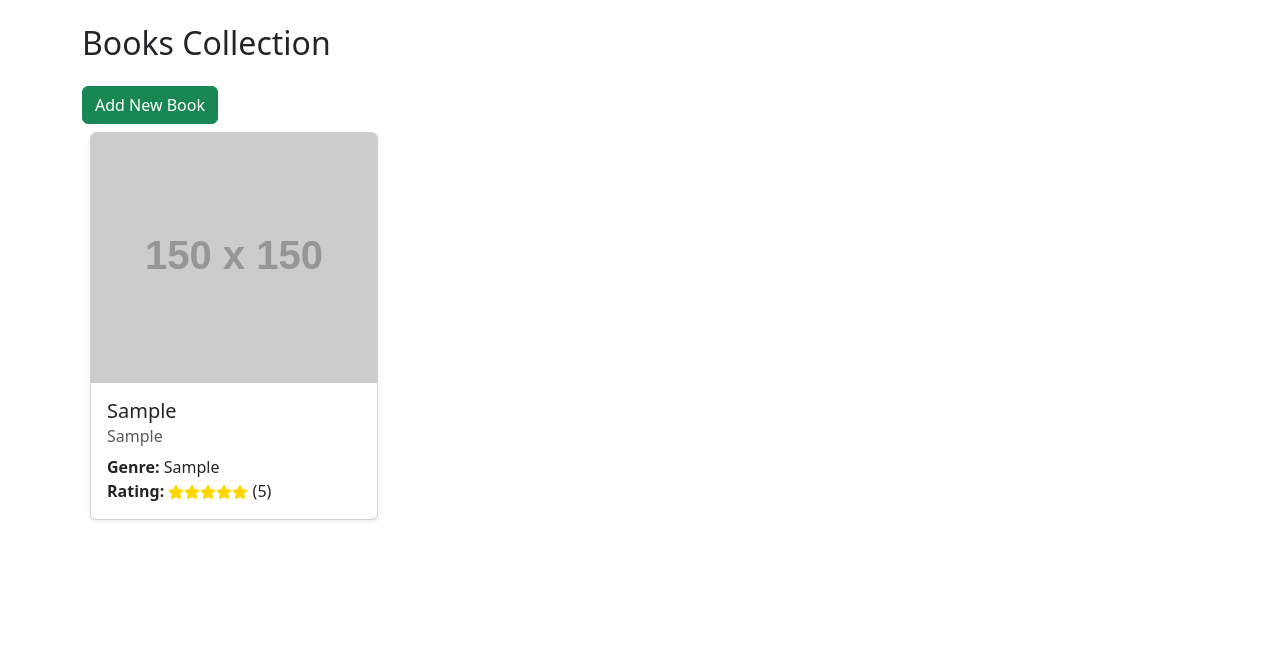
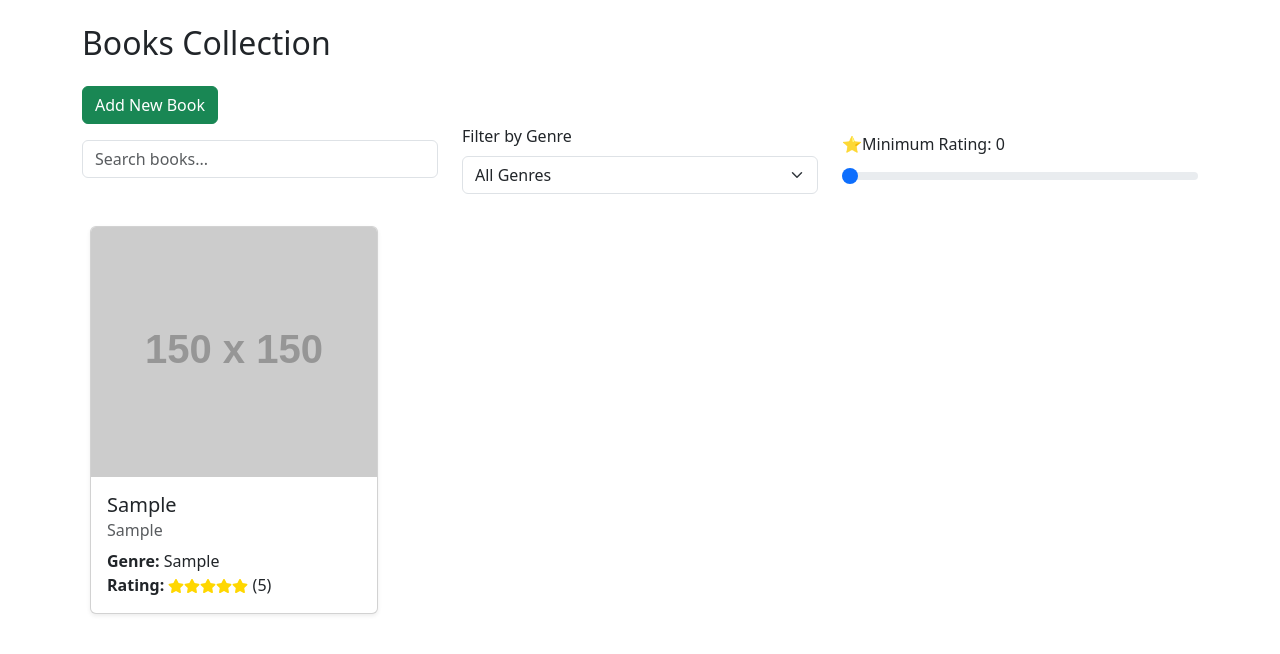
Before and after one commit to DeepaGoggi/book-review-app-proj2, a React (Vite) app: page /add in a window 1280 px wide. Both pictures are taken after typing "Sample", "Sample", "Sample", "5", "Sample" into the empty fields and a click on the button "Add Book". Shown: the top 654 px of the page. Built offline with nearby package versions, Linux system fonts and the light colour scheme.

Commit message:
Completed Filterpanel Page

```diff
--- a/src/Redux/bookSlice.js
+++ b/src/Redux/bookSlice.js
@@ -1,7 +1,9 @@
 import { createSlice, createAsyncThunk } from "@reduxjs/toolkit";
 
-export const fetchBooks = createAsyncThunk("books/fetchBooks", async () => {
-  const randomWords = [
+export const fetchBooks = createAsyncThunk(
+  "books/fetchBooks",
+  async (searchTerm) => {
+    const defaultWords = [
       "life",
       "history",
       "science",
@@ -11,13 +13,14 @@ export const fetchBooks = createAsyncThunk("books/fetchBooks", async () => {
       "technology",
       "adventure",
     ];
-  const randomWord =
-    randomWords[Math.floor(Math.random() * randomWords.length)];
 
+    const query =
+      searchTerm?.trim() ||
+      defaultWords[Math.floor(Math.random() * defaultWords.length)];
     const apiKey = import.meta.env.VITE_GOOGLE_BOOKS_API_KEY;
 
     const res = await fetch(
-    `https://www.googleapis.com/books/v1/volumes?q=${randomWord}&maxResults=40&key=${apiKey}`
+      `https://www.googleapis.com/books/v1/volumes?q=${query}&maxResults=40&key=${apiKey}`
     );
 
     if (!res.ok) {
@@ -30,18 +33,22 @@ export const fetchBooks = createAsyncThunk("books/fetchBooks", async () => {
       id: item.id,
       title: item.volumeInfo.title,
       author: item.volumeInfo.authors?.[0] || "Unknown",
-    rating: item.volumeInfo.averageRating || "Not rated",
+      rating:
+        typeof item.volumeInfo.averageRating === "number"
+          ? item.volumeInfo.averageRating
+          : 0,
       genre: item.volumeInfo.categories?.[0] || "Uncategorized",
       image:
         item.volumeInfo.imageLinks?.thumbnail ||
         "https://via.placeholder.com/150",
       description: item.volumeInfo.description || "No description available.",
     }));
-});
+  }
+);
 
 const bookSlice = createSlice({
   name: "books",
-  initialState: { items: [], loading: false, error: null },
+  initialState: { items: [], userAdded: [], loading: false, error: null },
   reducers: {
     addBook: (state, action) => {
       state.items.unshift(action.payload);
@@ -55,11 +62,11 @@ const bookSlice = createSlice({
       })
       .addCase(fetchBooks.fulfilled, (state, action) => {
         const existingIds = new Set(state.items.map((book) => book.id));
-        const newFetchedBooks = action.payload.filter(
+        const newBooks = action.payload.filter(
           (book) => !existingIds.has(book.id)
         );
 
-        state.items = action.payload;
+        state.items = [...state.items, ...newBooks];
         state.loading = false;
       })
       .addCase(fetchBooks.rejected, (state, action) => {
--- a/src/components/BookCard.jsx
+++ b/src/components/BookCard.jsx
@@ -2,7 +2,6 @@ import React, { useState } from "react";
 import { Card } from "react-bootstrap";
 import { FaStar, FaRegStar, FaSpinner } from "react-icons/fa";
 import { useNavigate } from "react-router-dom";
-import { BiLoaderCircle } from "react-icons/bi";
 
 const BookCard = ({ book }) => {
   const [isLoading, setIsLoading] = useState(false);
--- a/src/components/FilterPanel.jsx
+++ b/src/components/FilterPanel.jsx
@@ -0,0 +1,60 @@
+import React from "react";
+import { Form, Row, Col } from "react-bootstrap";
+
+const FilterPanel = ({
+  searchTerm,
+  setSearchTerm,
+  genres,
+  filterGenre,
+  setFilterGenre,
+  minRating,
+  setMinRating,
+}) => {
+  return (
+    <Form className="mb-4">
+      <Row className="align-items-end">
+        <Col md={4}>
+          <Form.Control
+            type="text"
+            placeholder="Search books..."
+            value={searchTerm}
+            onChange={(e) => setSearchTerm(e.target.value)}
+            className="mb-3"
+          />
+        </Col>
+
+        <Col md={4}>
+          <Form.Group controlId="genreFilter">
+            <Form.Label>Filter by Genre</Form.Label>
+            <Form.Select
+              value={filterGenre}
+              onChange={(e) => setFilterGenre(e.target.value)}
+            >
+              <option value="">All Genres</option>
+              {genres.map((genre) => (
+                <option key={genre} value={genre}>
+                  {genre}
+                </option>
+              ))}
+            </Form.Select>
+          </Form.Group>
+        </Col>
+
+        <Col md={4}>
+          <Form.Group controlId="ratingFilter">
+            <Form.Label>⭐Minimum Rating: {minRating}</Form.Label>
+            <Form.Range
+              min={0}
+              max={5}
+              step={0.5}
+              value={minRating}
+              onChange={(e) => setMinRating(parseFloat(e.target.value))}
+            />
+          </Form.Group>
+        </Col>
+      </Row>
+    </Form>
+  );
+};
+
+export default FilterPanel;
--- a/src/main.jsx
+++ b/src/main.jsx
@@ -4,7 +4,8 @@ import App from "./App";
 import { Provider } from "react-redux";
 import { store } from "./redux/store";
 import "bootstrap/dist/css/bootstrap.min.css";
-const root = ReactDOM.createRoot(document.getElementById("root")).render(
+const root = ReactDOM.createRoot(document.getElementById("root"));
+root.render(
   <Provider store={store}>
     <App />
   </Provider>
--- a/src/pages/AddBook.jsx
+++ b/src/pages/AddBook.jsx
@@ -14,19 +14,23 @@ const AddBook = () => {
     genre: "",
     rating: "",
     description: "",
+    imageFile: null,
   });
-
   const handleChange = (e) => {
-    setFormData({ ...formData, [e.target.name]: e.target.value });
+    const { name, value } = e.target;
+    setFormData((prev) => ({
+      ...prev,
+      [name]: value,
+    }));
   };
-
   const handleSubmit = (e) => {
     e.preventDefault();
-
     const newBook = {
       id: Date.now().toString(),
       ...formData,
-      image: "https://via.placeholder.com/150",
+      image: formData.imageFile
+        ? URL.createObjectURL(formData.imageFile)
+        : "https://via.placeholder.com/150",
     };
 
     dispatch(addBook(newBook));
--- a/src/pages/Home.jsx
+++ b/src/pages/Home.jsx
@@ -1,25 +1,63 @@
-import React, { useEffect } from "react";
+import React, { useEffect, useState } from "react";
 import { useDispatch, useSelector } from "react-redux";
 import { fetchBooks } from "../redux/bookSlice";
 import BookCard from "../components/BookCard";
-import { Container, Row, Col, Spinner, Alert } from "react-bootstrap";
+import { Container, Row, Col, Alert } from "react-bootstrap";
 import { BiLoaderCircle } from "react-icons/bi";
 import { Link } from "react-router-dom";
+import FilterPanel from "../components/FilterPanel";
 const Home = () => {
   const dispatch = useDispatch();
   const { items: books, loading, error } = useSelector((state) => state.books);
+
+  const [filterGenre, setFilterGenre] = useState("");
+  const [minRating, setMinRating] = useState(0);
+  const [searchTerm, setSearchTerm] = useState("");
 
   useEffect(() => {
     if (books.length === 0) {
       dispatch(fetchBooks());
     }
-  }, [dispatch, books]);
+  }, [dispatch, books.length]);
+
+  const filteredBooks = books.filter((book) => {
+    const genreMatch = filterGenre ? book.genre === filterGenre : true;
+
+    const ratingValue = typeof book.rating === "number" ? book.rating : 0;
+    const ratingMatch = ratingValue >= minRating;
+
+    const matchesSearch = searchTerm
+      ? book.title.toLowerCase().includes(searchTerm.toLowerCase())
+      : true;
+    return genreMatch && ratingMatch && matchesSearch;
+  });
+  // const filteredBooks = books.filter((book) => {
+  //   const genreMatch = filterGenre ? book.genre === filterGenre : true;
+  //   const ratingMatch =
+  //     book.rating !== "Not rated" && parseFloat(book.rating) >= minRating;
+  //   const matchesSearch = searchTerm
+  //     ? book.title.toLowerCase().includes(searchTerm.toLowerCase())
+  //     : true;
+  //   return genreMatch && ratingMatch && matchesSearch;
+  // });
+
+  const genres = Array.from(new Set(books.map((b) => b.genre))).filter(Boolean);
   return (
     <Container className=" my-4">
       <h2 className="mb-4">Books Collection</h2>
       <Link to="/add" className="btn btn-success">
         Add New Book
       </Link>
+      <FilterPanel
+        searchTerm={searchTerm}
+        setSearchTerm={setSearchTerm}
+        genres={genres}
+        filterGenre={filterGenre}
+        setFilterGenre={setFilterGenre}
+        minRating={minRating}
+        setMinRating={setMinRating}
+      />
+
       {loading && (
         <div className="text-center my-4">
           <BiLoaderCircle className="ms-2 spin" color="gray" />
@@ -32,9 +70,12 @@ const Home = () => {
       {!loading && books.length === 0 && (
         <Alert variant="warning">No books available.</Alert>
       )}
+      {!loading && filteredBooks.length === 0 && (
+        <Alert variant="info">No books match the selected filters.</Alert>
+      )}
 
       <Row>
-        {books.map((book) => (
+        {filteredBooks.map((book) => (
           <Col key={book.id} sm={12} md={6} lg={4} xl={3}>
             <BookCard book={book} />
           </Col>
```
Lines whose indentation alone changed are shown as unchanged.
